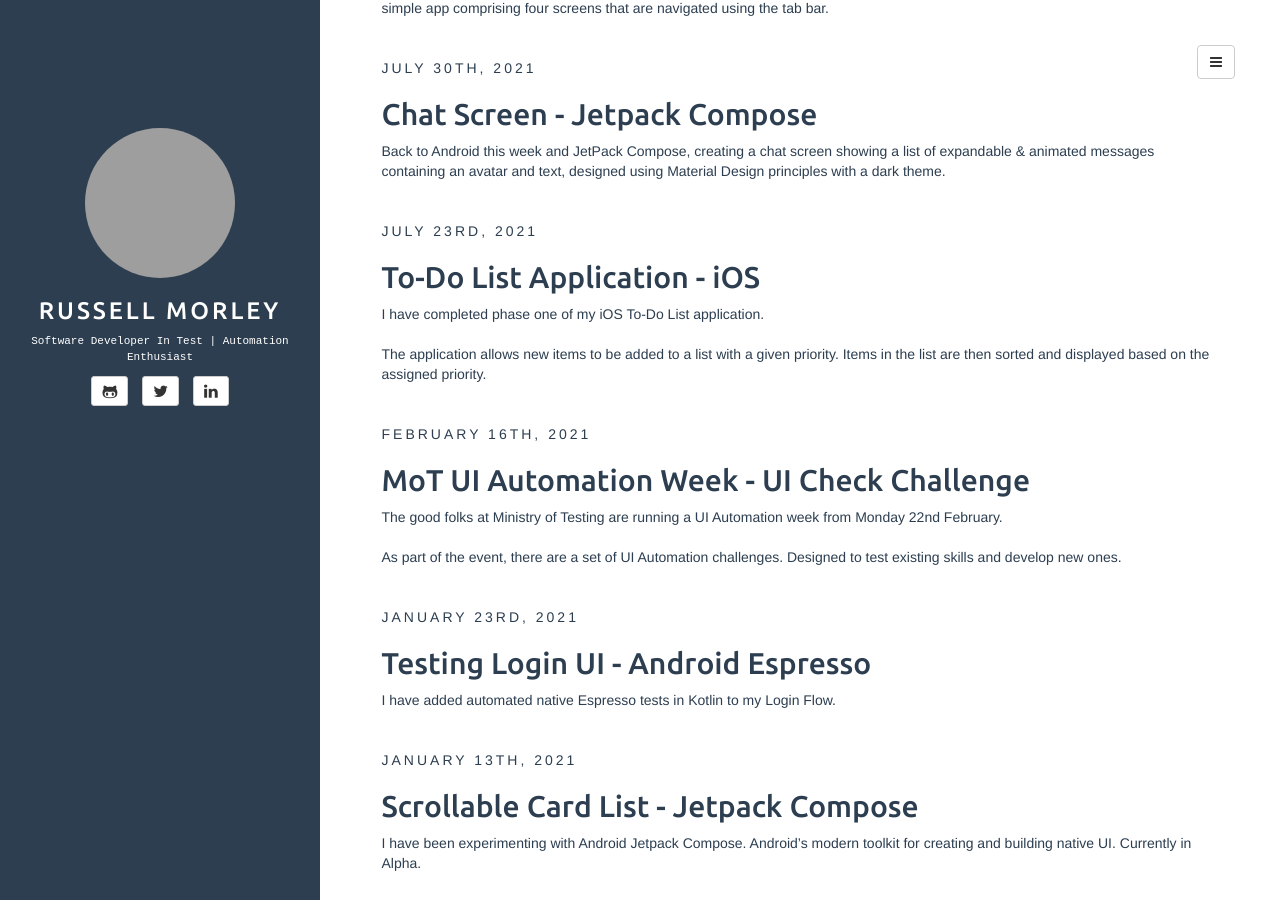
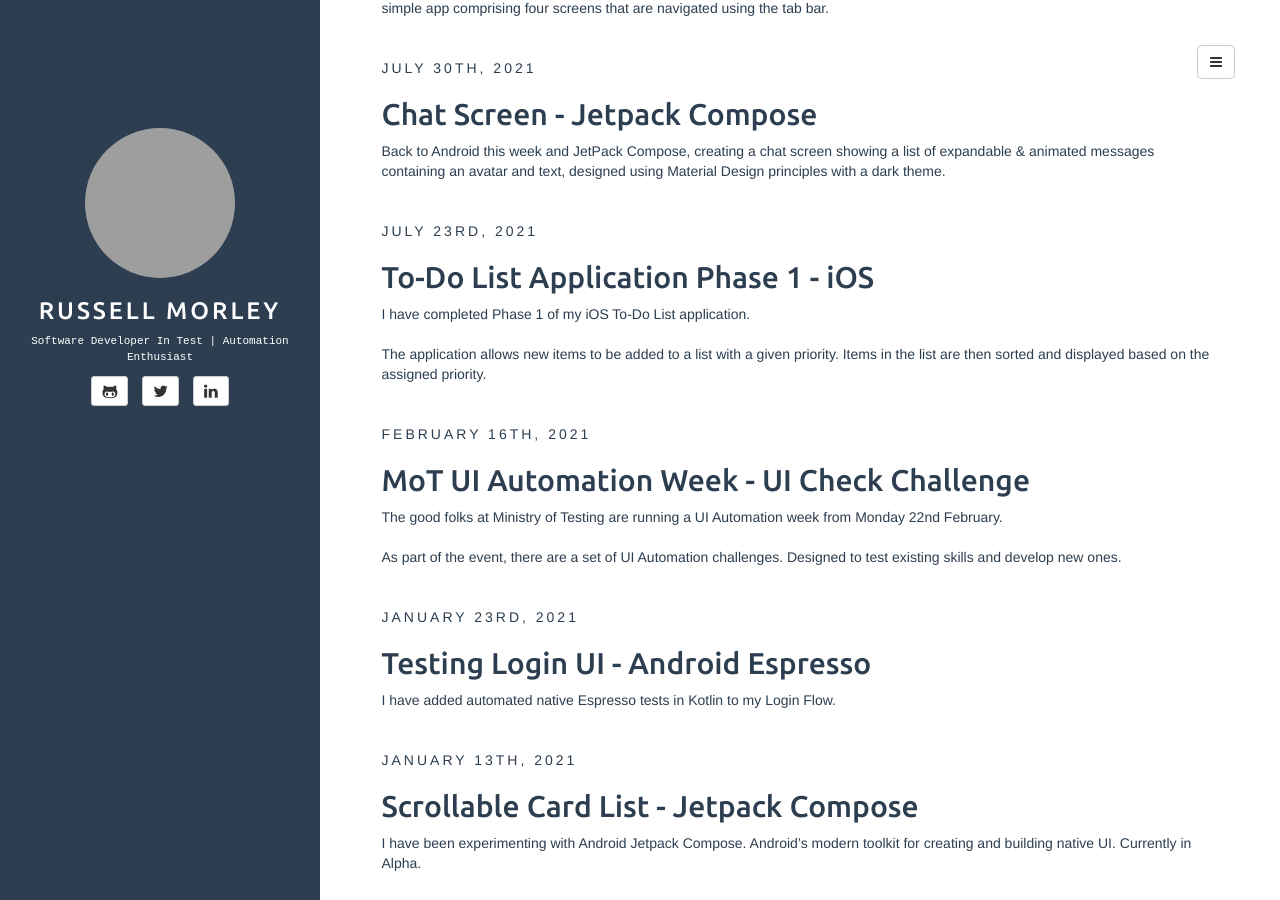
Before and after one commit to Rusty84/Rusty84.github.io, a Jekyll site: the page built from index.html, in a window 1280 px wide and 900 px high, scrolled down 820 px. Built offline with Jekyll 4.4.1, drawn with Linux system fonts in a browser that asks for light colours; the list of posts is cut into pages by our own code; grey boxes are pictures that could not be loaded.

Commit message:
Update 2021-07-23-iOSToDo1.md

```diff
--- a/_posts/2021-07-23-iOSToDo1.md
+++ b/_posts/2021-07-23-iOSToDo1.md
@@ -1,12 +1,12 @@
 ---
 layout: post
-title: To-Do List Application - iOS
+title: To-Do List Application Phase 1 - iOS
 categories: [Blog, iOS, ]
 tags: [Blog, iOS, ]
 fullview: false
 comments: false
 ---
-I have completed phase one of my iOS To-Do List application.
+I have completed Phase 1 of my iOS To-Do List application.
 <br>
 <br>
 The application allows new items to be added to a list with a given priority. Items in the list are then sorted and displayed based on the assigned priority.
```
